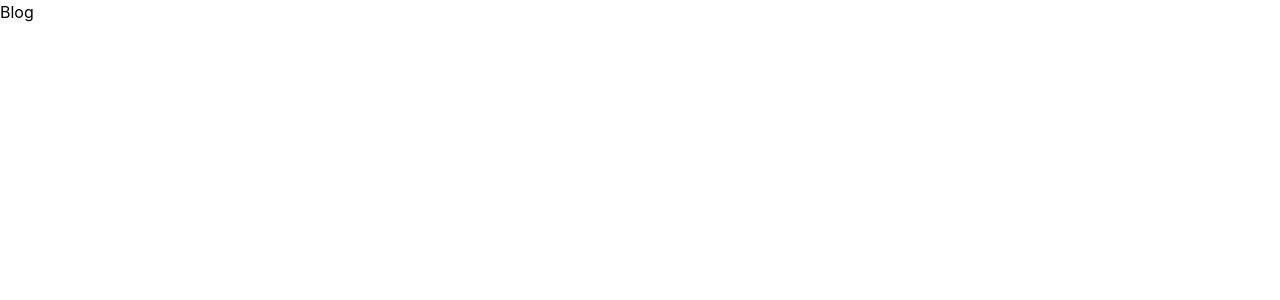
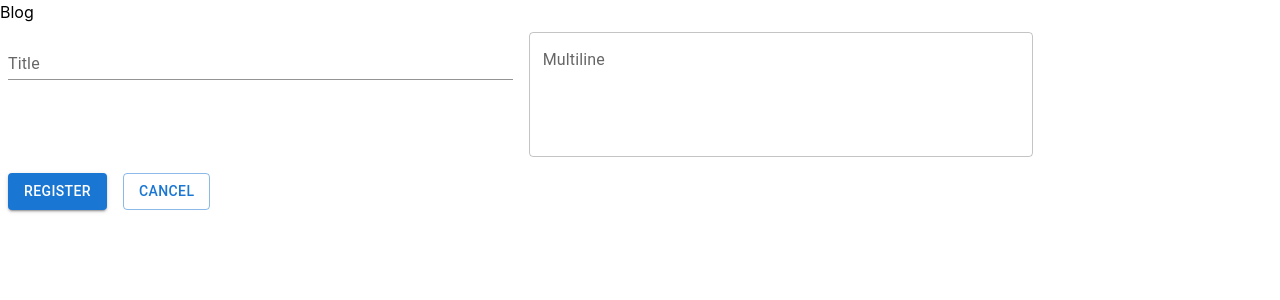
Before and after one commit to CHOMOONJU/Spring-Boot-Blog-Study, a React (Create React App) app in the folder src/main/front/: page /BlogForm/1 in a window 1280 px wide. Shown: the top 300 px of the page. Built offline with nearby package versions, Linux system fonts and the light colour scheme; no server answers.

Commit message:
新規作成および修正フォーム

```diff
--- a/src/main/front/src/pages/BlogForm.tsx
+++ b/src/main/front/src/pages/BlogForm.tsx
@@ -1,11 +1,86 @@
-import React from 'react'
+import React, { useEffect, useState } from 'react';
+import { useParams, useNavigate  } from 'react-router-dom';
+import Box from '@mui/material/Box';
+import TextField from '@mui/material/TextField';
+import axios from 'axios';
+import Stack from '@mui/material/Stack';
+import Button from '@mui/material/Button';
 
 const BlogForm = () => {
+    const { id } = useParams<{ id?: string }>();
+    const [title, setTitle] = useState<string>('');
+    const [content, setContent] = useState<string>('');
+    const navigate = useNavigate();
+
+  useEffect(() => {
+    if (id) {
+      axios.get(`/api/articles/${id}`)
+        .then((response) => {
+          setTitle(response.data.title);
+          setContent(response.data.content);
+        })
+        .catch((error) => {
+          console.error("There was an error fetching the data!", error);
+        });
+    }
+  }, [id]);
+
+  const handleSubmit = (event: React.FormEvent<HTMLFormElement>) => {
+    event.preventDefault();
+    const requestData = { title, content };
+
+    if (id) {
+        axios.put(`/api/articles/${id}`, requestData)
+            .then(() => {
+                alert('Article updated successfully!');
+                navigate(`/Blog/${id}`);
+            })
+            .catch((error) => {
+                console.error("There was an error updating the article!", error);
+            });
+    } else {
+        axios.post(`/api/articles`, requestData)
+            .then(() => {
+                alert('Article created successfully!');
+                navigate('/');
+            })
+            .catch((error) => {
+                console.error("There was an error creating the article!", error);
+            });
+    }
+};
+
   return (
-    <div>
-
-    </div>
-  )
+    <>
+        <Box
+        component="form"
+        onSubmit={handleSubmit}
+        sx={{ '& > :not(style)': { m: 1, width: '50ch' } }}
+        noValidate
+        autoComplete="off"
+        >
+            <TextField
+                id="standard-basic"
+                label="Title"
+                variant="standard"
+                value={title}
+                onChange={(e) => setTitle(e.target.value)}
+            />
+            <TextField
+                id="outlined-multiline-static"
+                label="Multiline"
+                multiline
+                rows={4}
+                value={content}
+                onChange={(e) => setContent(e.target.value)}
+            />
+            <Stack spacing={2} direction="row">
+            <Button variant="contained" type="submit">Register</Button>
+            <Button variant="outlined">Cancel</Button>
+        </Stack>
+        </Box>
+    </>
+  );
 }
 
-export default BlogForm
+export default BlogForm;
```
